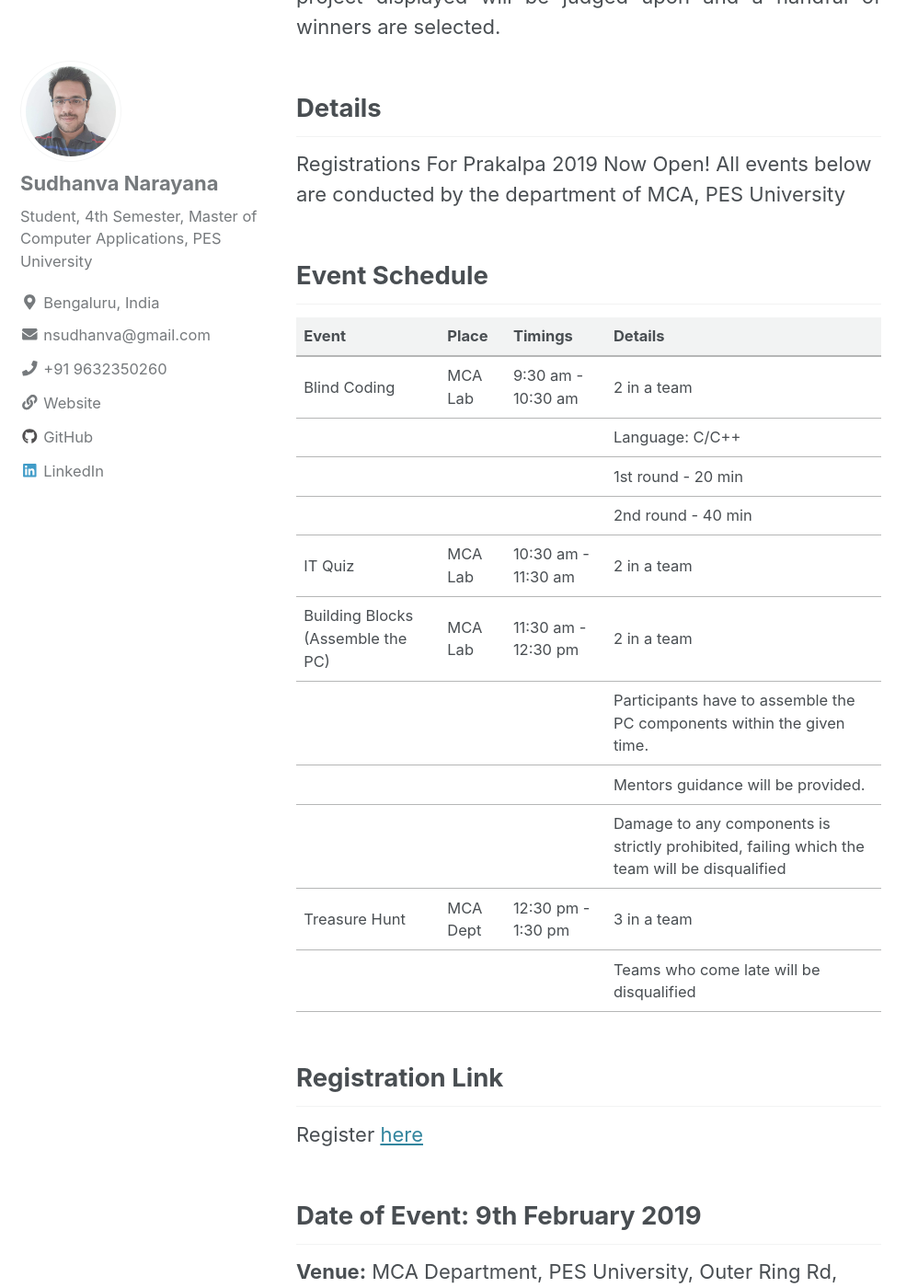
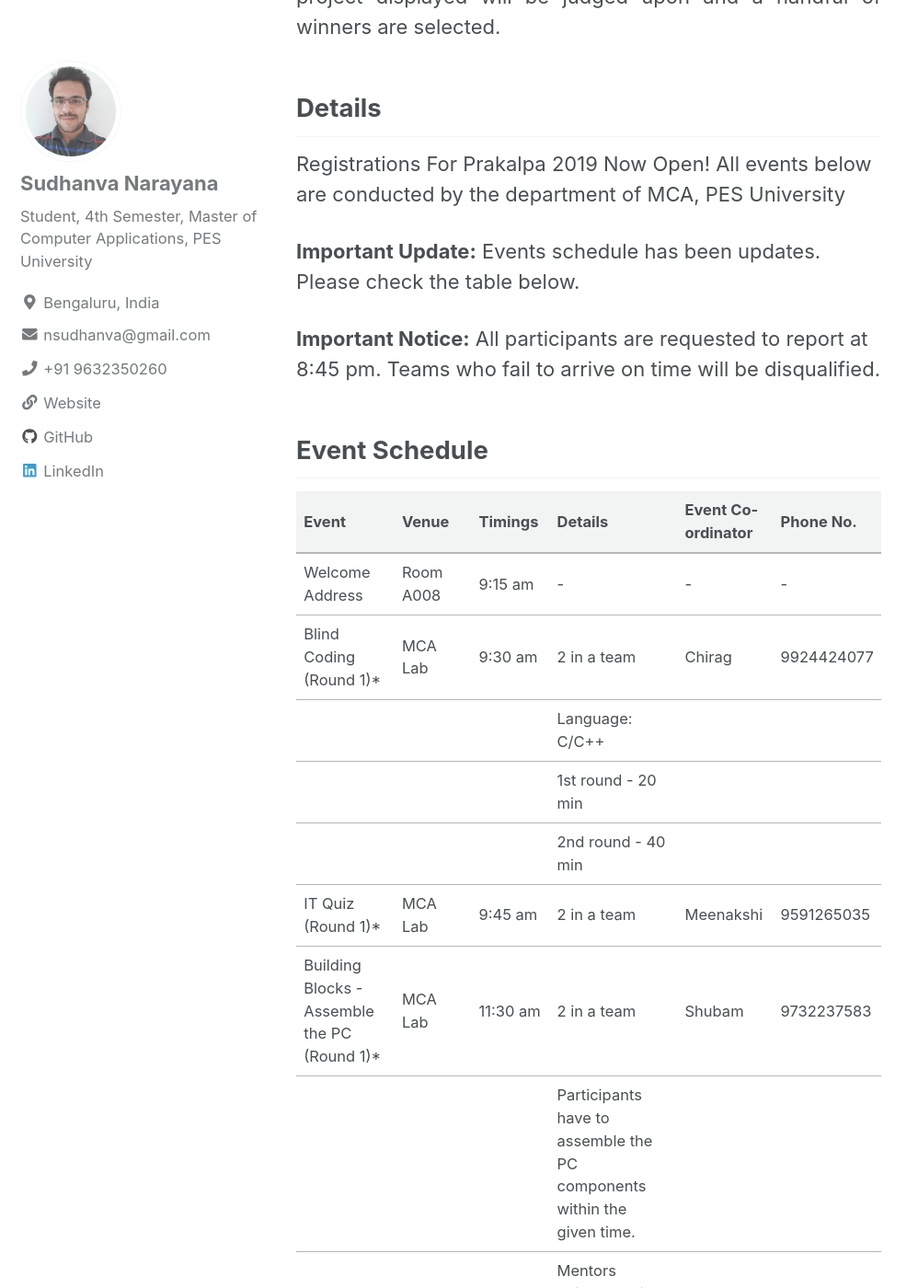
Before and after one commit to pesumca/pesumca.github.io, a Jekyll site: the page built from _posts/2019-02-03-register-for-prakalpa-2019-mca.md, in a window 1280 px wide and 1400 px high, scrolled down 957 px. Shown: the whole window at 92% size, without its empty margins (0-998 px from the left). Built offline with Jekyll 4.4.1, drawn with Linux system fonts in a browser that asks for light colours; cached includes are drawn as plain includes; nearby versions of some CDN libraries; some of the changed text lies outside the part shown.

Commit message:
Update Feb 08 Events Schedule

```diff
--- a/_posts/2019-02-03-register-for-prakalpa-2019-mca.md
+++ b/_posts/2019-02-03-register-for-prakalpa-2019-mca.md
@@ -19,21 +19,30 @@
 
 Registrations For Prakalpa 2019 Now Open! All events below are conducted by the department of MCA, PES University
 
+**Important Update:** Events schedule has been updates. Please check the table below.
+
+**Important Notice:** All participants are requested to report at 8:45 pm. Teams who fail to arrive on time will be disqualified.
+
 ## Event Schedule
 
-| Event                 | Place           | Timings                     | Details             |
-| :---                  | :----           | :---                        | :--                 |
-| Blind Coding          | MCA Lab         | 9:30 am - 10:30 am          | 2 in a team  |
+| Event                     | Venue                 | Timings                     | Details                   | Event Co-ordinator                    | Phone No.                 |
+|              :--                |               :--           |         :--                     |              :--              |               :--                       |       :--                   |
+|              Welcome Address                |           Room A008              |             9:15 am                 |            -                |                     -                 |             -             |
+|              Blind Coding (Round 1)*        |           MCA Lab               |             9:30 am                 | 2 in a team  | Chirag                       |            9924424077              |
 |                       |                 |                             | Language: C/C++  |
 |                       |                 |                             | 1st round - 20 min  |
 |                       |                 |                             | 2nd round - 40 min  |
-| IT Quiz               | MCA Lab        | 10:30 am - 11:30 am         | 2 in a team         |
-| Building Blocks (Assemble the PC)       | MCA Lab         | 11:30 am - 12:30 pm         | 2 in a team         |
+|              IT Quiz (Round 1)*             |           MCA Lab               |             9:45 am                 |           2 in a team        |               Meenakshi                       |         9591265035                 |
+|              Building Blocks - Assemble the PC (Round 1)*                |        MCA Lab                  |            11:30 am                   | 2 in a team         |         Shubam                   |           9732237583               |
 | | | | Participants have to assemble the PC components within the given time. |
 | | | | Mentors guidance will be provided. |
 | | | | Damage to any components is strictly prohibited, failing which the team will be disqualified  |
-| Treasure Hunt         | MCA Dept        | 12:30 pm - 1:30 pm          | 3 in a team         |
+|              Lunch Break          |            A002                  |  12:30 pm - 1:00 pm               |                        -              |                   -                   |              -            |
+|              Treasure Hunt                |       MCA Dept.      |     1:00 pm - 2:00 pm                     | 3 in a team         |          Bhumika                 |            7892517821                          |
 | | | | Teams who come late will be disqualified   |
+|              Valeditory Function                |            MCA Seminar Hall              |           2:15 pm                |              -              |                 -                     |             -             |
+
+*Further round details will be intimated at the event venue.
 
 ## Registration Link
 
```
